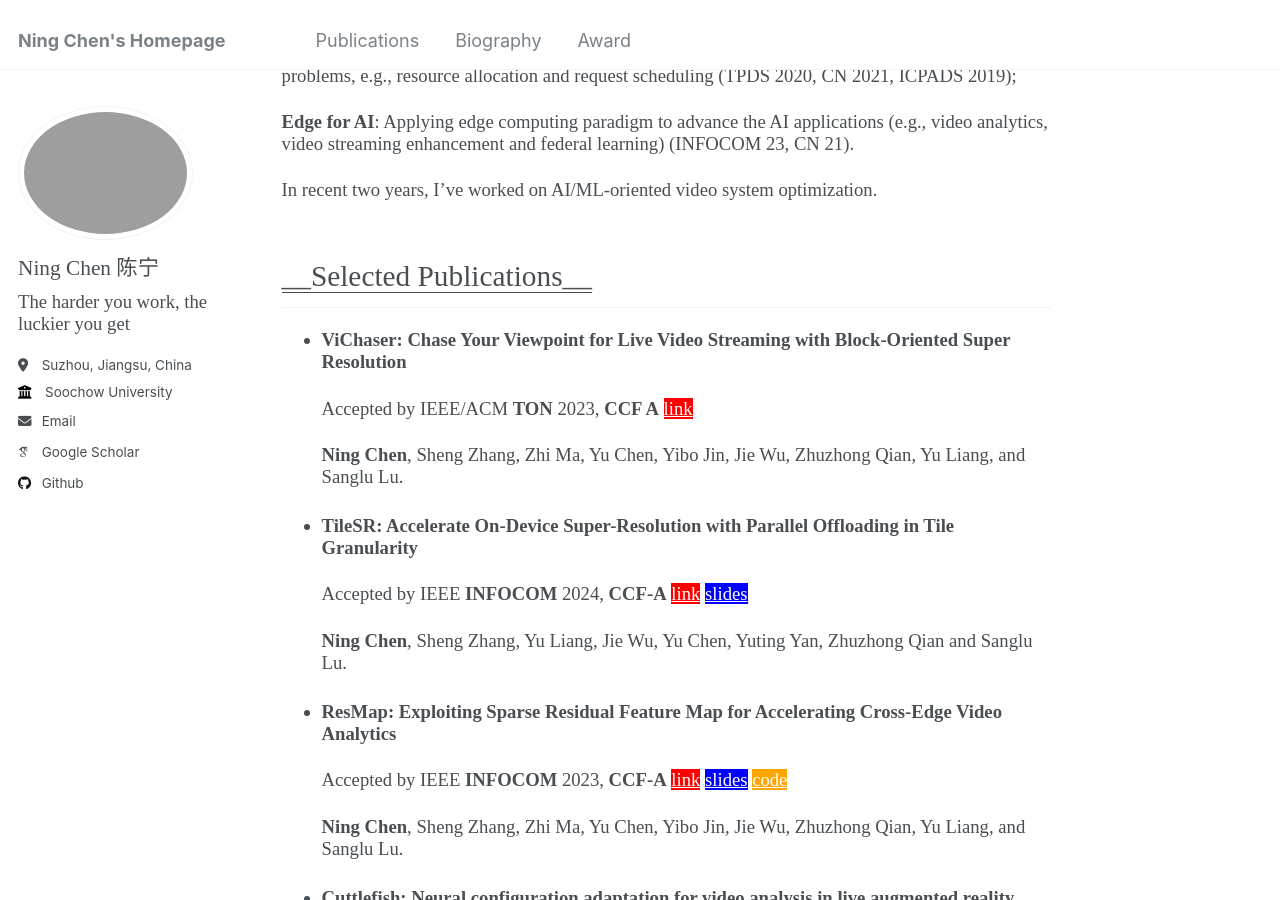
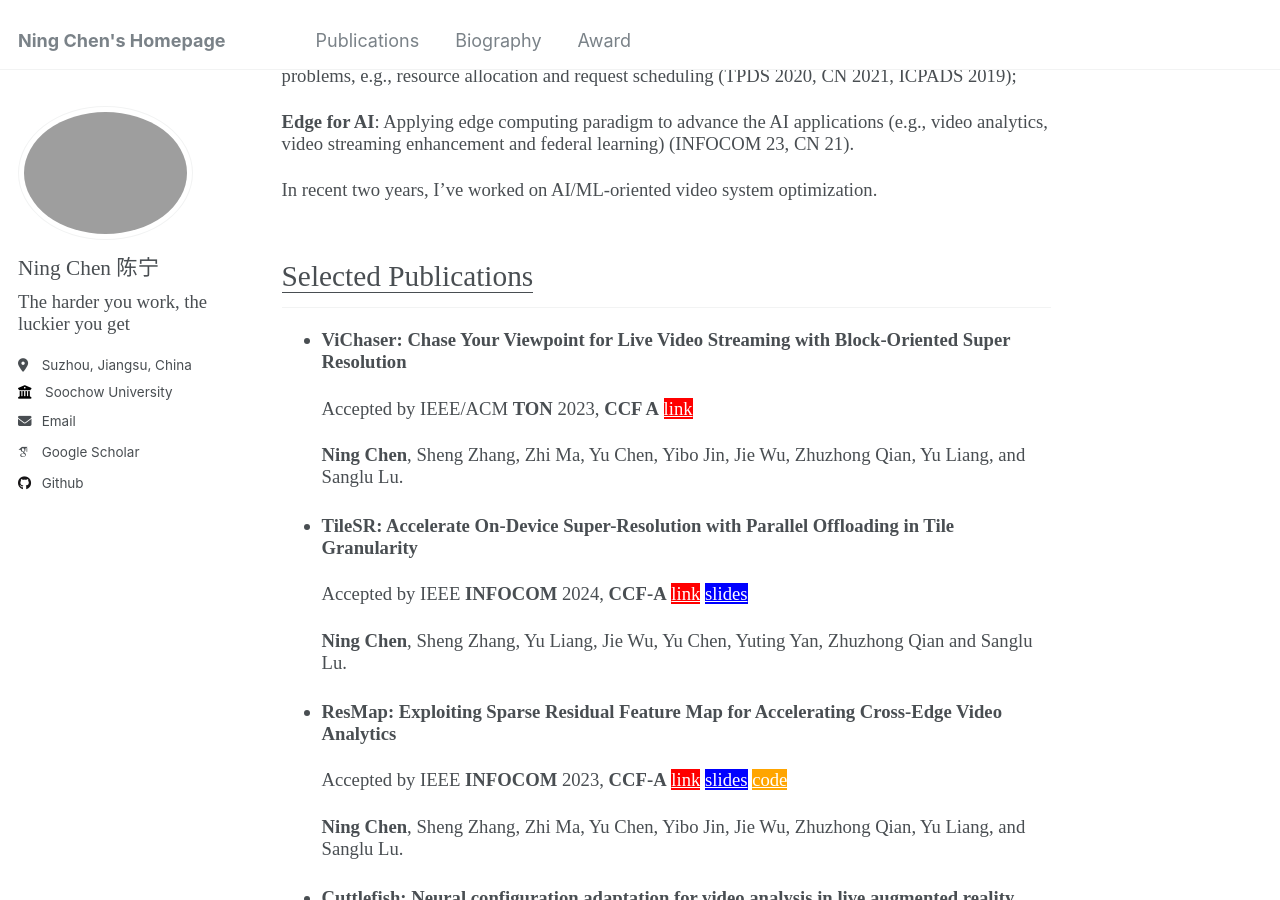
Before and after one commit to nju-cn/nju-cn.github.io, a Jekyll site: the page built from _pages/about.md, in a window 1280 px wide and 900 px high, scrolled down 332 px. Built offline with Jekyll 4.4.1, drawn with Linux system fonts in a browser that asks for light colours; some web fonts are replaced.

Commit message:
Merge remote-tracking branch 'origin/master'

```diff
--- a/_pages/about.md
+++ b/_pages/about.md
@@ -14,7 +14,9 @@
 p { font: 14pt kai !important; }
 </style>
 
-## __About__
+
+
+## <u>About</u>
 
 
 
@@ -31,7 +33,7 @@
 
 
 
-## <u>__Selected Publications__</u>
+## <u>Selected Publications</u>
 
 
 
```
